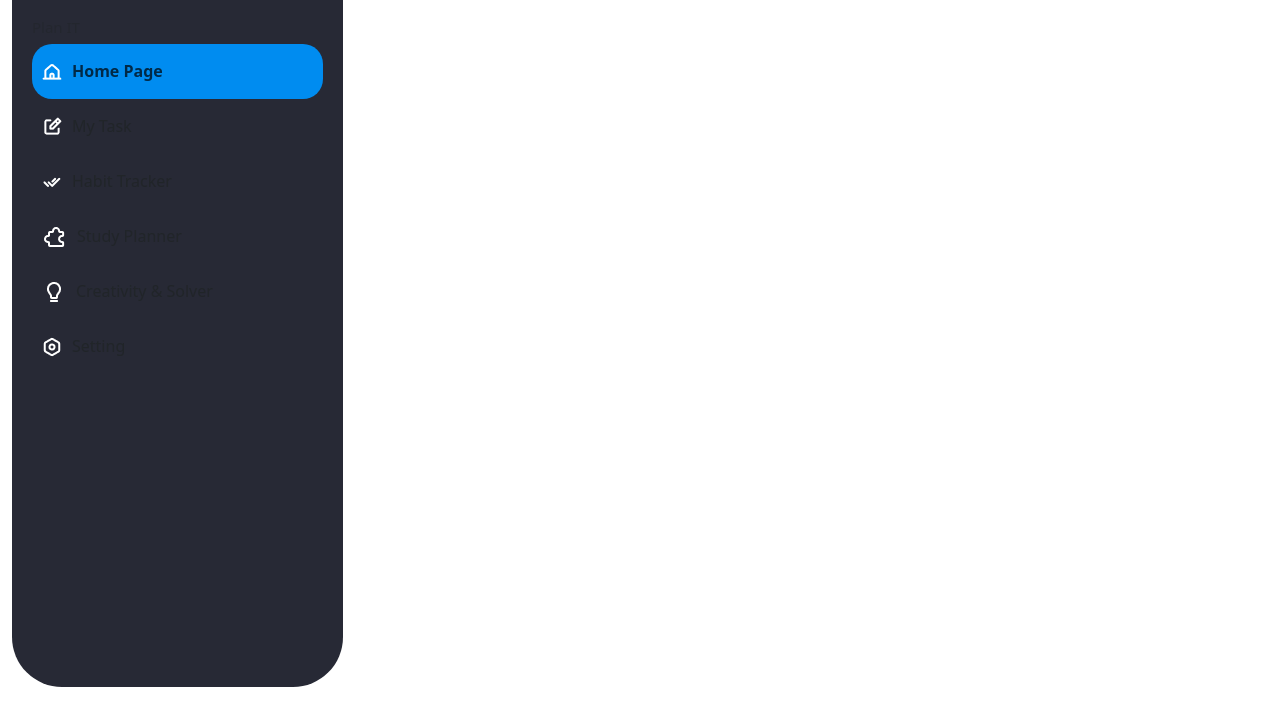
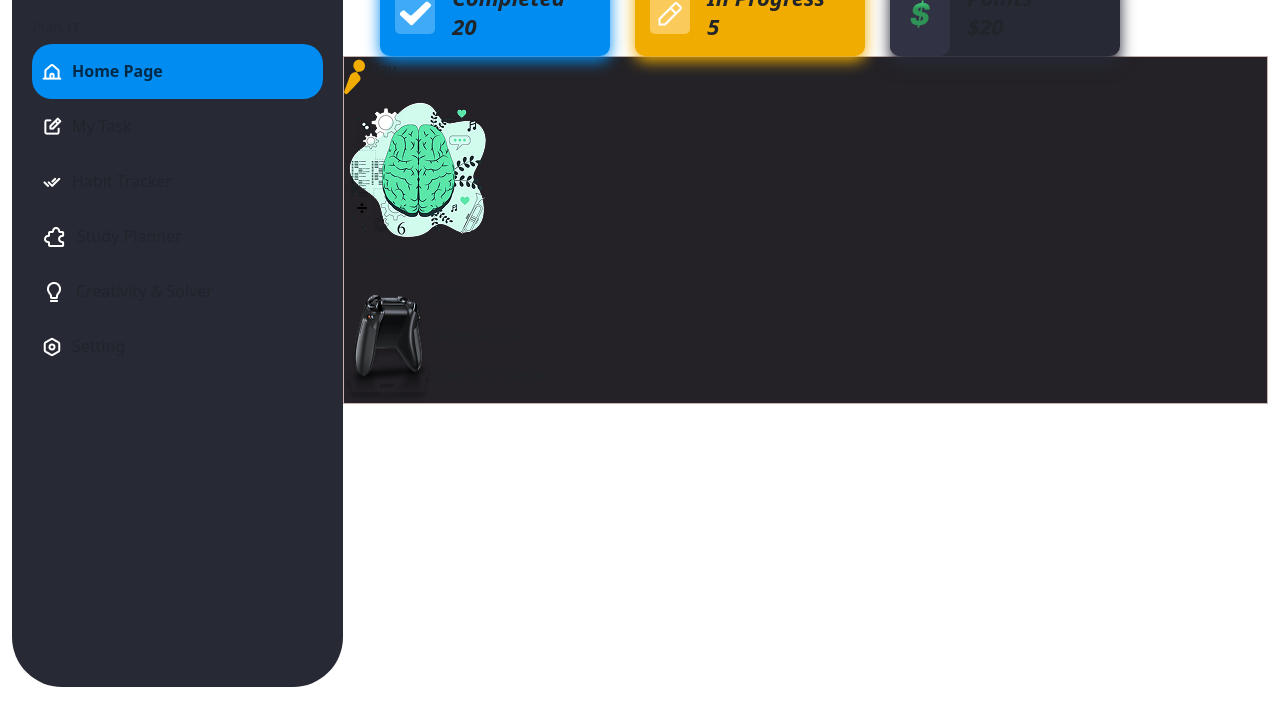
Before and after one commit to Mohammed-Mahmoudd/Planit-Website, a website with bundled scripts: page home.html in a window 1280 px wide. Shown: the part 138-850 px from the top of the page. Built offline with nearby package versions, Linux system fonts and the light colour scheme; some packages are replaced by stand-ins of ours.

Commit message:
add edits in home page

```diff
--- a/css/style.css
+++ b/css/style.css
@@ -119,3 +119,83 @@ header {
     display: flex;
     justify-content: space-between;
 }
+.completed_con {
+    background-color: #008CF0;
+    width: 230px;
+    border-radius: 10px;
+    box-shadow: 0 5px 15px #008CF0;
+}
+.first_con {
+    background-color: hsla(205, 100%, 76%, 0.479);
+    width: 40px;
+    height: 40px;
+    display: flex;
+    justify-content: center;
+    align-items: center;
+    margin-left: 15px;
+    margin-right: 5px;
+    border-radius: 5px;
+}
+.comp {
+    font-size: 22px;
+    font-weight: bold;
+    line-height: 1.3;
+    font-style: italic;
+    padding-top: 12px;
+    padding-left: 12px;
+}
+.inprogress_con {
+    background-color: #F0AC00;
+    width: 230px;
+    border-radius: 10px;
+    box-shadow: 0 5px 15px #F0AC00;
+}
+.second_con {
+    background-color: #ffd884b0;
+    width: 40px;
+    height: 40px;
+    display: flex;
+    justify-content: center;
+    align-items: center;
+    margin-left: 15px;
+    margin-right: 5px;
+    border-radius: 5px;
+}
+.compp {
+    font-size: 22px;
+    font-weight: bold;
+    line-height: 1.3;
+    font-style: italic;
+    padding-top: 12px;
+    padding-left: 12px;
+}
+.points {
+    background-color: #272935;
+    width: 230px;
+    border-radius: 10px;
+    box-shadow: 0 10px 15px #272935;
+}
+.third_con {
+    background-color: #313344;
+    width: 60px;
+    height: 100%;
+    display: flex;
+    justify-content: center;
+    align-items: center;
+    margin-left: 0px;
+    margin-right: 5px;
+    border-radius: 10px;
+}
+.comppp {
+    font-size: 22px;
+    font-weight: bold;
+    line-height: 1.3;
+    font-style: italic;
+    padding-top: 12px;
+    padding-left: 12px;
+}
+
+.card1 {
+    background-color: #242227;
+    border: 1px solid #C7B1B1;
+}
--- a/home.html
+++ b/home.html
@@ -99,8 +99,72 @@
         </div>
     </header><!-- header end -->
 
+    <!-- Main Content -->
+    <main class="container d-flex" style="margin-top: 15px;">
+        <!-- completed start -->
+        <div class="d-flex align-items-center completed_con" style="margin-left: 25px;">
+            <div class="first_con">
+                <img src="./assets/Header/User/Vector 1.png" alt="">
 
+            </div>
+            <div class="d-flex flex-column justify-content-center align-items-center ">
+                <p class="comp">Completed <br> <span>20</span></p>
+
+            </div>
+        </div><!-- completed start -->
+
+
+        <!-- in progress -->
+        <div class="d-flex align-items-center inprogress_con" style="margin-left: 25px;">
+            <div class="second_con">
+                <img src="./assets/Header/User/Vector.png" alt="">
+
+            </div>
+            <div class="d-flex flex-column justify-content-center align-items-center ">
+                <p class="compp">In Progress <br> <span>5</span></p>
+
+            </div>
+        </div><!-- in progress/ -->
+
+
+
+
+        <!-- points -->
+        <div class="d-flex align-items-center points" style="margin-left: 25px;">
+            <div class="third_con">
+                <img src="./assets/Header/User/$.png" alt="">
+
+            </div>
+            <div class="d-flex flex-column justify-content-center align-items-center ">
+                <p class="comppp">Points <br> <span>$20</span></p>
+
+            </div>
+        </div><!-- points -->
+    </main>
     <!-- add here You content -->
+     <section>
+        <!-- Card One start -->
+        <div class="card1">
+            <div class="header d-flex align-items-center">
+                <img src="./assets/main/shape1.png" alt="">
+                <p>Play</p>
+            </div>
+            <div>
+                <img src="./assets/main/cardimg1.png" alt="">
+                <p>| Games</p>
+            </div>
+
+            <div class="d-flex">
+                <img src="./assets/main/controller.png" alt="">
+                <div>
+                    <p>X/O</p>
+                    <p>Languathist</p>
+                    <p>Memory Game</p>
+                </div>
+            </div>
+        </div>
+
+     </section>
 </div>
 
 
```
Also changed, not shown: assets/main/cardimg1.png (added), assets/main/controller.png (added), assets/main/shape1.png (added).
